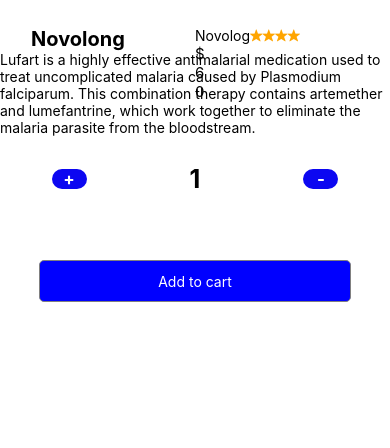
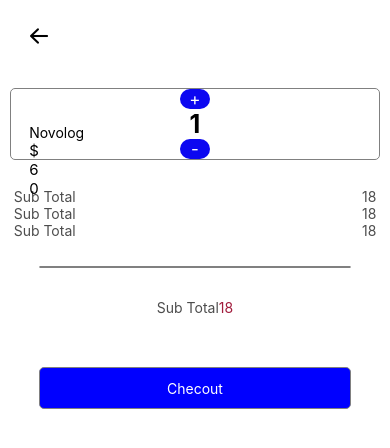
Before and after one commit to Emmanuelitgit/online-pharmacy, a React Native app: screen / in a window 390 px wide. Shown: the top 448 px of the page. Built offline with nearby package versions, Linux system fonts and the light colour scheme.

Commit message:
cart-screen

```diff
--- a/App.js
+++ b/App.js
@@ -6,9 +6,10 @@
 import Products from './Screens/Home/Products';
 import DeliveryInfo from "./Screens/Home/DeliveryInfo"
 import Product from './Screens/Home/Product';
+import CartScreen from './Screens/Home/CartScreen';
 
 export default function App() {
   return (
-  <Product/>
+  <CartScreen/>
   );
 }
--- /dev/null
+++ b/Screens/Home/CartScreen.jsx
@@ -0,0 +1,218 @@
+import React from 'react'
+import { View, SafeAreaView, Text, StyleSheet, StatusBar, Image, Pressable, ScrollView } from 'react-native'
+import { AntDesign, MaterialIcons} from '@expo/vector-icons';
+import { SIZES } from '../../Constants/Theme'
+import { Foundation } from '@expo/vector-icons';
+
+
+const CartScreen = () => {
+
+    const stars = [1,2,3,4]
+
+    let title, price;
+    title = "Novolog";
+    price = "$60";
+
+  return (
+    <SafeAreaView style={styles.container}>
+        <StatusBar backgroundColor={'white'} barStyle={'dark-content'} />
+        <ScrollView>
+        <View style={styles.itemsContainer}>
+        <View style={styles.arrowIconContainer}>
+         <AntDesign name="arrowleft" size={24} color="black" />
+        </View>
+        <View style={styles.border}>
+        <View style={styles.cardMainContaimer}>
+        <View style={styles.cardContainer}>
+            <View style={styles.imageContainer}>
+                <Image source={require("../../assets/product 1.png")} style={styles.image}/>
+            </View>
+            <View style={styles.starHeaderContainer}>
+                <Text style={styles.title}>{title}</Text>
+            </View>
+            <Text style={styles.priceValue}>{price}</Text>
+        </View>
+        </View>
+        <View style={styles.plusminusBtnsContainer}>
+            <Pressable style={styles.plusminusBtn}>
+                <Text style={styles.plusminusBtnText}>+</Text>
+            </Pressable>
+            <Text style={styles.plusminusBtnValue}>1</Text>
+            <Pressable style={styles.plusminusBtn}>
+                <Text style={styles.plusminusBtnText}>-</Text>
+            </Pressable>
+        </View>
+        </View>
+        <View style={styles.priceInfoContainer}>
+            <View style={styles.priceInfo}>
+                <Text style={styles.priceInfoText}>Sub Total</Text>
+                <Text style={styles.priceInfoValue}>18</Text>
+            </View>
+            <View style={styles.priceInfo}>
+                <Text style={styles.priceInfoText}>Sub Total</Text>
+                <Text style={styles.priceInfoValue}>18</Text>
+            </View>
+            <View style={styles.priceInfo}>
+               <Text style={styles.priceInfoText}>Sub Total</Text>
+               <Text style={styles.priceInfoValue}>18</Text>
+            </View>
+        </View>
+        <View style={styles.bottomBorder}></View>
+        <View style={styles.bottomPriceInfoContainer}>
+          <Text style={styles.bottomPriceInfoText}>Sub Total</Text>
+          <Text style={styles.bottomPriceInfoValue}>18</Text>
+        </View>
+        <View style={styles.buttonContainer}>
+        <Pressable
+         style={styles.btnContainer}>
+          <Text style={styles.btnText}>Checout</Text>
+        </Pressable>
+        </View>
+        </View>
+        </ScrollView>
+    </SafeAreaView>
+  )
+}
+
+const styles = StyleSheet.create({
+    container:{
+        flex:1
+    },
+    itemsContainer:{
+        alignItems:'center',
+        width:'100%'
+    },
+    border:{
+        borderWidth: 0.5,
+        borderColor: 'gray',
+        borderRadius: 5,
+        width:'95%',
+        flexDirection:'row',
+        alignItems:"center",
+    },
+    arrowIconContainer:{
+        paddingTop:'6%',
+        paddingBottom:"10%",
+        paddingRight:'80%'
+      },
+      cardMainContaimer:{
+        margin:"5%"
+      },
+      cardContainer:{
+        height: SIZES.height * 0.23,
+        width:SIZES.width*0.32,
+        borderRadius: 10,
+        backgroundColor: '#fff',
+        shadowColor: '#000',
+        elevation: 5,
+        paddingTop:-100,
+    },
+    imageContainer:{
+        backgroundColor:"#ACC5F4",
+        height:'65%',
+        width:'100%',
+        borderRadius: 10,
+        alignItems:'center',
+        justifyContent:'center'
+    },
+    image:{
+        height:"70%",
+        width:'70%'
+    },
+    starHeaderContainer:{
+        display:'flex',
+        justifyContent:'space-between',
+        flexDirection:'row'
+    },
+    title:{
+        color:'black',
+        margin:'2%'
+    },
+    starsContainer:{
+         display:'flex',
+        justifyContent:'center',
+        alignItems:'center',
+        flexDirection:'row',
+        margin:'2%'
+    },
+    priceValue:{
+        fontSize:15,
+        margin:'2%'
+    },
+    plusminusBtnsContainer:{
+        display:'flex',
+        alignItems:'center',
+        flexDirection:'column',
+        width:'80%',
+        gap:SIZES.height*0.04
+    },
+    plusminusBtn:{
+        backgroundColor:'#0C07F1',
+        borderRadius:50,
+        width:'10%',
+        alignItems:"center"
+    },
+    plusminusBtnText:{
+        color:'white',
+        fontSize:17
+    },
+    plusminusBtnValue:{
+        fontWeight:'bold',
+        fontSize:25
+    },
+    priceInfoContainer:{
+        width:'93%',
+        paddingTop:'7%',
+        gap:SIZES.height*0.02
+    },
+    priceInfo:{
+        flexDirection:'row',
+        display:'flex',
+        justifyContent:'space-between'
+    },
+    priceInfoText:{
+        color:'#000000B2'
+    },
+    priceInfoValue:{
+        color:"#000000B2"
+    },
+    bottomBorder:{
+        borderWidth: 1,
+        borderColor: 'gray',
+        borderRadius: 5,
+        width:'80%',
+        marginTop:'7%'
+    },
+    bottomPriceInfoContainer:{
+        flexDirection:'row',
+        gap:SIZES.width*0.7,
+        margin:'3%',
+        paddingTop:'5%'
+    },
+    bottomPriceInfoText:{
+        color:'#000000B2'
+    },
+    bottomPriceInfoValue:{
+        color:'#A11C3C'
+    },
+    buttonContainer:{
+        width:'100%',
+        alignItems:'center',
+        paddingTop:'10%'
+    },
+    btnContainer:{
+        backgroundColor:'blue',
+        padding:'3%',
+        width: '80%',
+        borderWidth: 1,
+        borderColor: 'gray',
+        borderRadius: 5,
+        paddingHorizontal: 10,
+        alignItems:'center',
+      },
+      btnText:{
+        color:'white'
+      },
+})
+
+export default CartScreen
```
